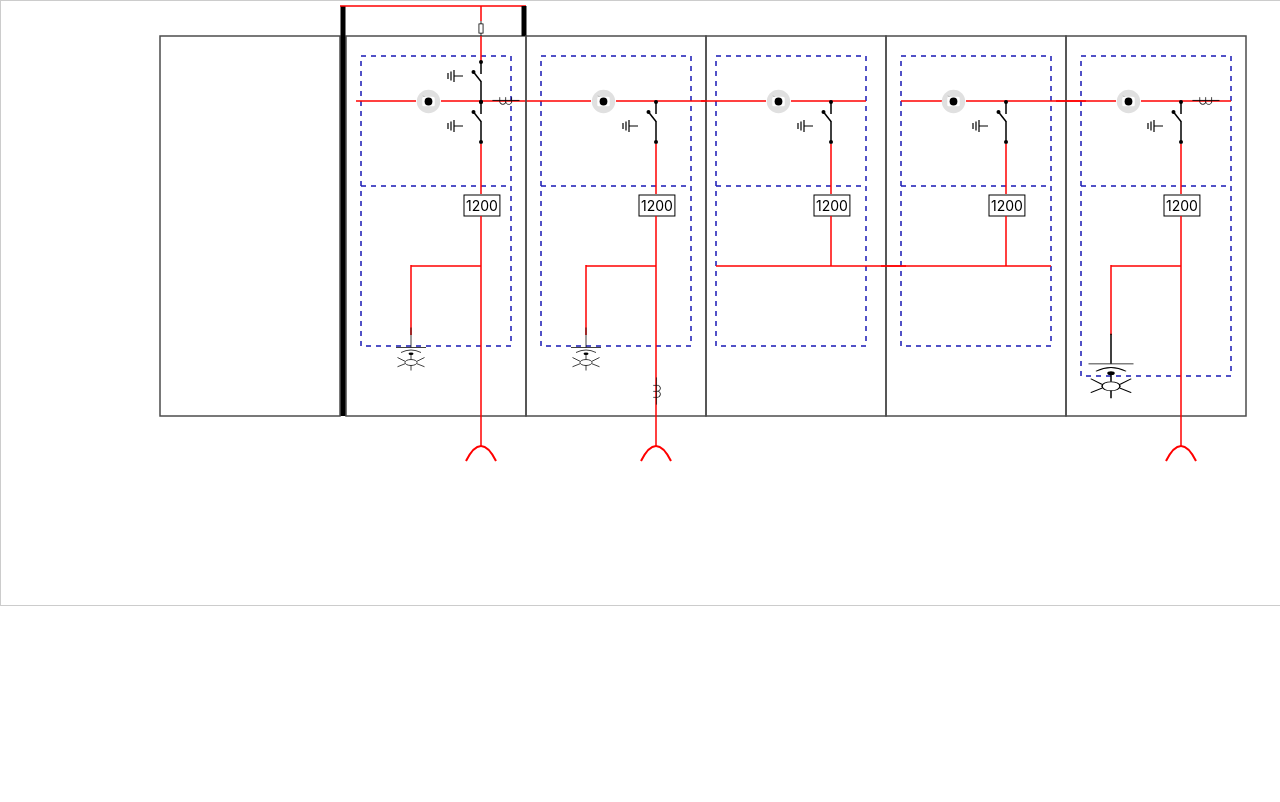
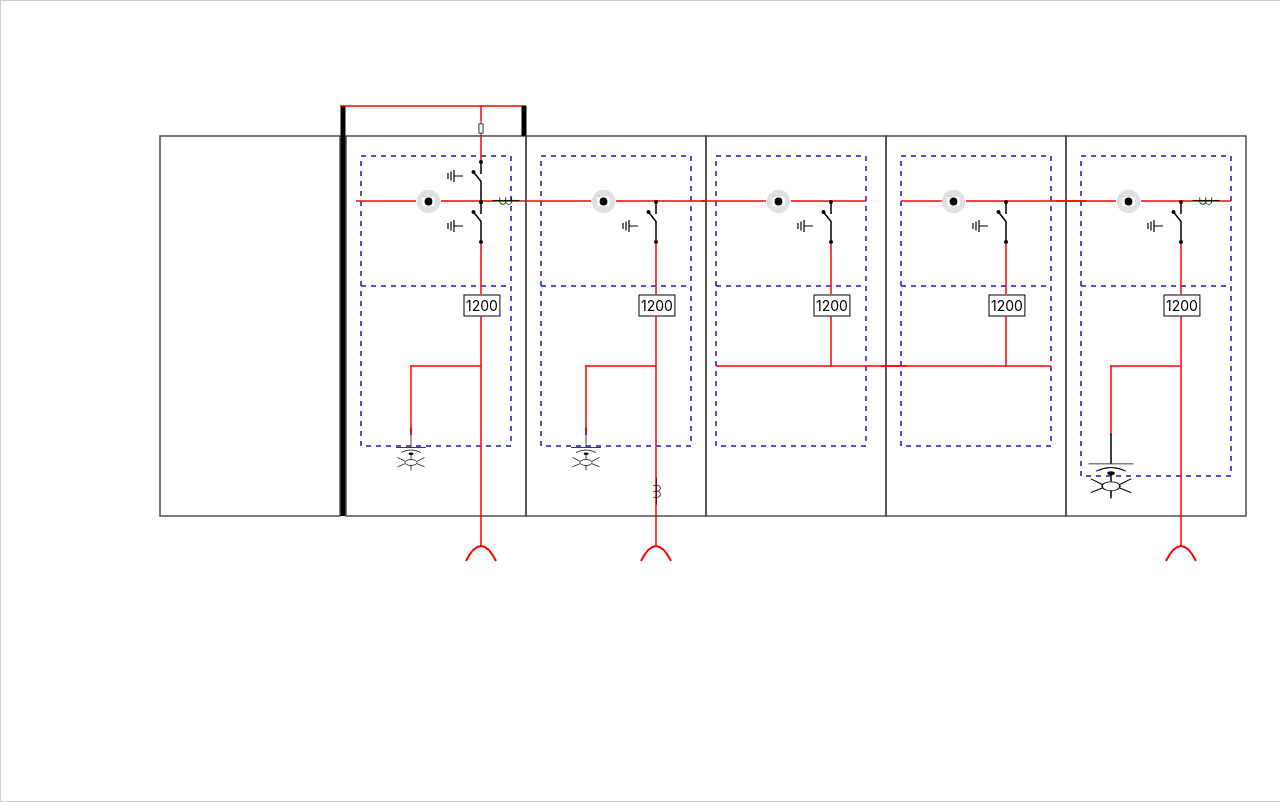
Before and after one commit to sagarhudge/React-Draw-Circuit-Diagram, a React (Create React App) app in the folder SnapLineChart/: page / in a window 1280 px wide. Built offline with nearby package versions, Linux system fonts and the light colour scheme.

Commit message:
align vertical center

```diff
--- a/SnapLineChart/src/d3/CircuitDiagramD3.jsx
+++ b/SnapLineChart/src/d3/CircuitDiagramD3.jsx
@@ -240,9 +240,17 @@ const CircuitDiagramD3 = () => {
         drawStructures(); // Call to draw structures
     }, [selectedBox]); // Re-draw when selectedBox changes
 
-    return <div style={{ overflowX: 'auto', width: '100%', border: '1px solid #ccc' }}>
+    return <div style={{
+        display: 'flex',
+        justifyContent: 'center', // Center the container horizontally
+        alignItems: 'center', // Center the container vertically
+        overflowX: 'auto', // Allow horizontal scrolling
+        height: '100vh', // Full height of the viewport
+        width: '100%', // Full width of the parent container
+        border: '1px solid #ccc', // Optional: Add a border for visibility
+    }}>
         <svg ref={svgRef} width="2000" height="600" /> {/* Set a fixed width to allow scrolling */}
-    </div>;
+    </div>
 };
 
 export default CircuitDiagramD3;
```
